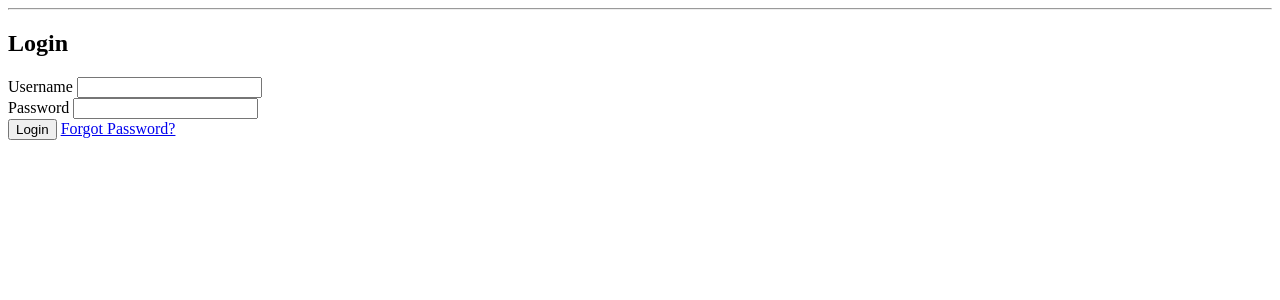
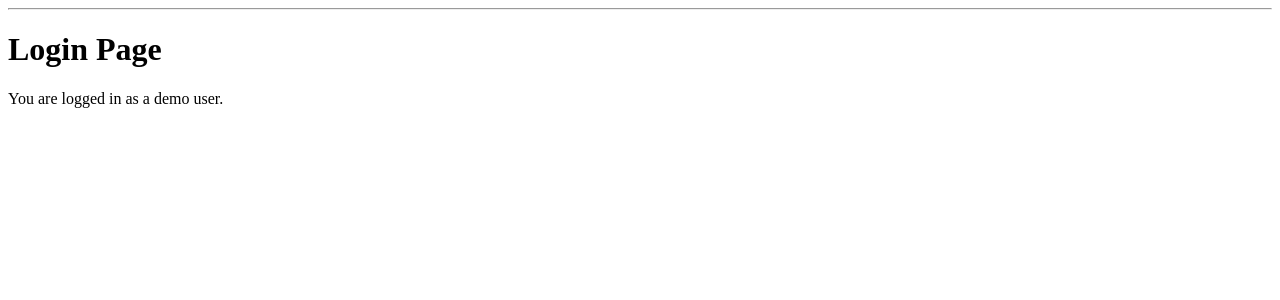
Before and after one commit to onesmuson/Patient-Data-Management-System-PDMS-, a Flask app: page /login in a window 1280 px wide. Shown: the part 26-326 px from the top of the page. Run offline with Flask 3, Linux system fonts and the light colour scheme.

Commit message:
Update login.html

```diff
--- a/templates/login.html
+++ b/templates/login.html
@@ -1,21 +1,6 @@
 {% extends "base.html" %}
 
 {% block content %}
-<div class="row justify-content-center">
-    <div class="col-md-5">
-        <h2>Login</h2>
-        <form method="POST">
-            <div class="mb-3">
-                <label>Username</label>
-                <input type="text" name="username" class="form-control" required>
-            </div>
-            <div class="mb-3">
-                <label>Password</label>
-                <input type="password" name="password" class="form-control" required>
-            </div>
-            <button type="submit" class="btn btn-primary">Login</button>
-            <a href="{{ url_for('forgot_password') }}" class="btn btn-link">Forgot Password?</a>
-        </form>
-    </div>
-</div>
+<h1>Login Page</h1>
+<p>You are logged in as a demo user.</p>
 {% endblock %}
```
